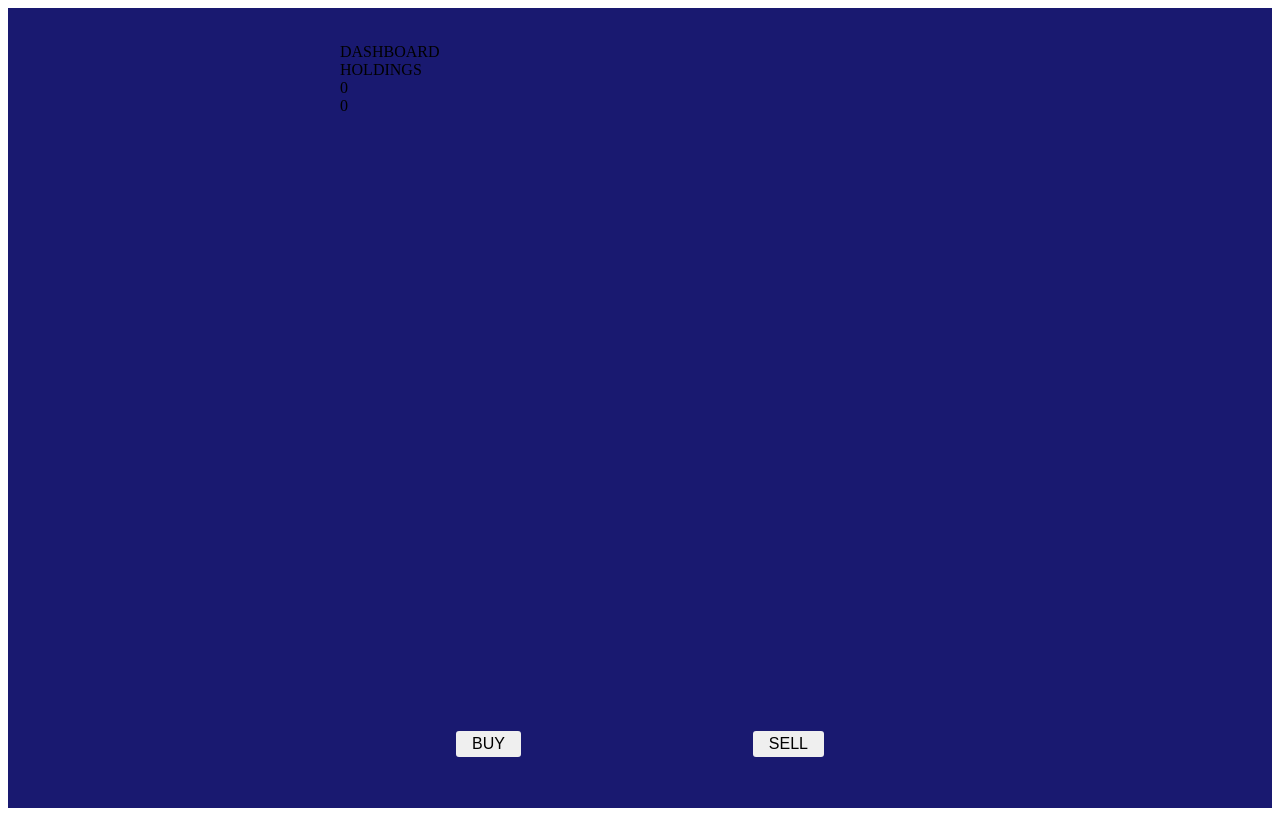
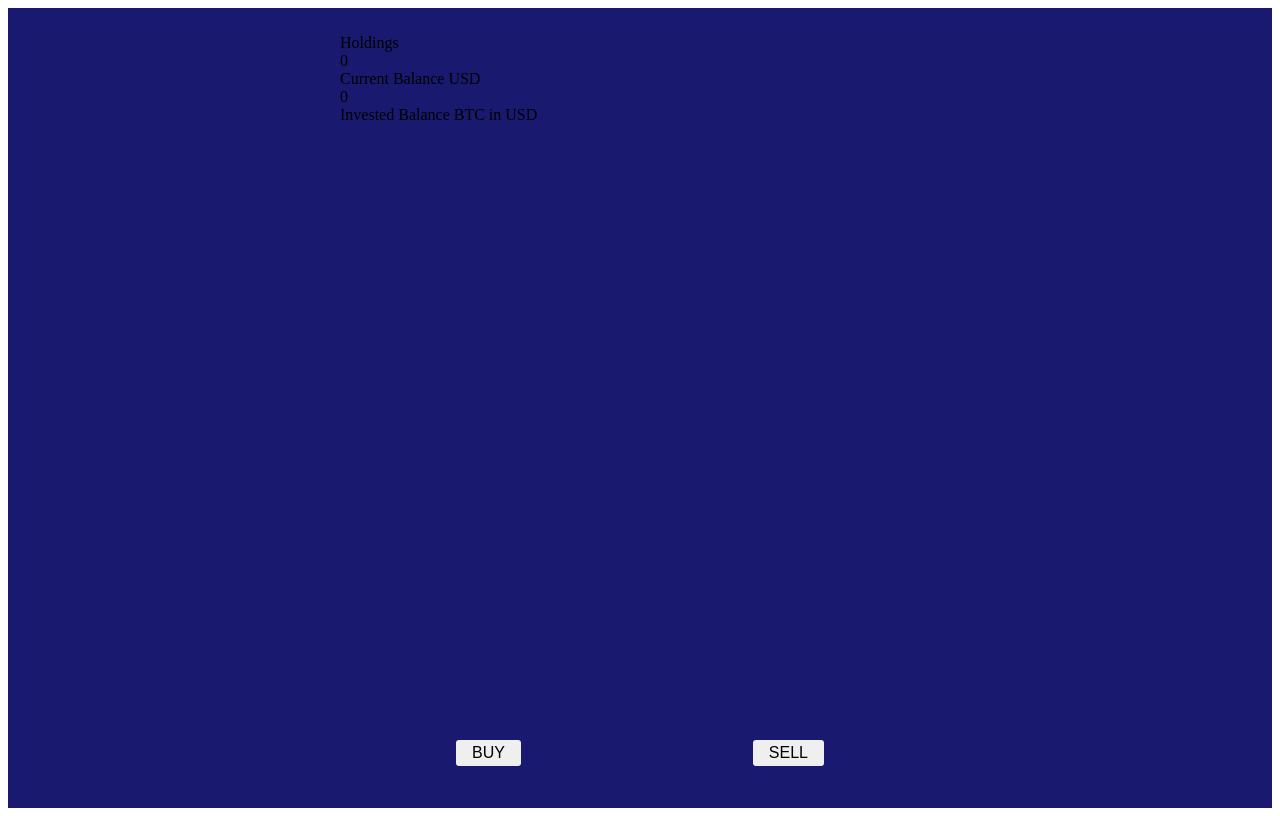
Before and after one commit to CrypTick-CS/CrypTick, a React app: page /login in a window 1280 px wide. Both pictures are taken after a click on the button "Login". Built offline with nearby package versions, Linux system fonts and the light colour scheme; no server answers; the HTML template or start-up script is replaced by a standard one.

Commit message:
some stylez for holdings

```diff
--- a/client/App.js
+++ b/client/App.js
@@ -12,8 +12,6 @@ const Main = styled.div`
     align-items: center;
     background: midnightblue;
 `;
-
-
 
 class App extends React.Component {
   constructor(props) {
--- a/client/Components/Buttons.js
+++ b/client/Components/Buttons.js
@@ -2,7 +2,6 @@ import React from 'react';
 import styled from 'styled-components';
 
 const Button = styled.button`
-  /* Adapt the colors based on primary prop */
   background: "midnightblue";
   color: "white";
   font-size: 1em;
--- a/client/Components/Dashboard.js
+++ b/client/Components/Dashboard.js
@@ -9,7 +9,6 @@ function Dashboard(props) {
 
   return (
     <div className="dashboard">
-      DASHBOARD
       <Holdings balances={balances} />
       <CurrencyChart />
       <Buttons />
--- a/client/Components/Holdings.js
+++ b/client/Components/Holdings.js
@@ -1,12 +1,39 @@
 import React from 'react';
+import styled from 'styled-components';
+
+const HoldingsDiv = styled.div`
+
+`;
+
+const HoldingsTitle = styled.div`
+
+`;
+
+const HoldingsContainer = styled.div`
+
+`;
+
+const HoldingsBalance = styled.div`
+
+`;
+
+const HoldingsLabel = styled.div`
+
+`;
 
 const Holdings = (props) => {
   return (
-    <div className="holdings">
-      <div className="holdings-title">HOLDINGS</div>
-      <div className="holdings-usd-balance">{props.balances.USD}</div>
-      <div className="holdings-btc-balance">{props.balances.BTC}</div>
-    </div>
+    <HoldingsDiv>
+      <HoldingsTitle>Holdings</HoldingsTitle>
+      <HoldingsContainer>
+        <HoldingsBalance className="holdings-usd-balance">{props.balances.USD}</HoldingsBalance>
+        <HoldingsLabel>Current Balance USD</HoldingsLabel>
+      </HoldingsContainer>
+      <HoldingsContainer>
+        <HoldingsBalance className="holdings-btc-balance">{props.balances.BTC}</HoldingsBalance>
+        <HoldingsLabel>Invested Balance BTC in USD</HoldingsLabel>
+      </HoldingsContainer>
+    </HoldingsDiv>
   )
 }
 
--- a/client/Components/Login.js
+++ b/client/Components/Login.js
@@ -11,12 +11,9 @@ const Input = styled.input`
   padding: 6px 3px;
   width: 100%;
   background: black;
-  /* margin: ${props => props.size};
-  padding: ${props => props.size}; */
 `;
 
 const Button = styled.button`
-  /* Adapt the colors based on primary prop */
   background: black;
   color: greenyellow;
   font-size: 1em;
@@ -24,12 +21,10 @@ const Button = styled.button`
   padding: 0.25em 1em;
   border: 2px midnightblue;
   border-radius: 10px;
-
 `;
 
 const Title = styled.div`
   font-family: 'Audiowide', cursive;
-  /* font-style: bold; */
   font-size: 68px;
   margin-bottom: 40px;
   color: greenyellow;
```
